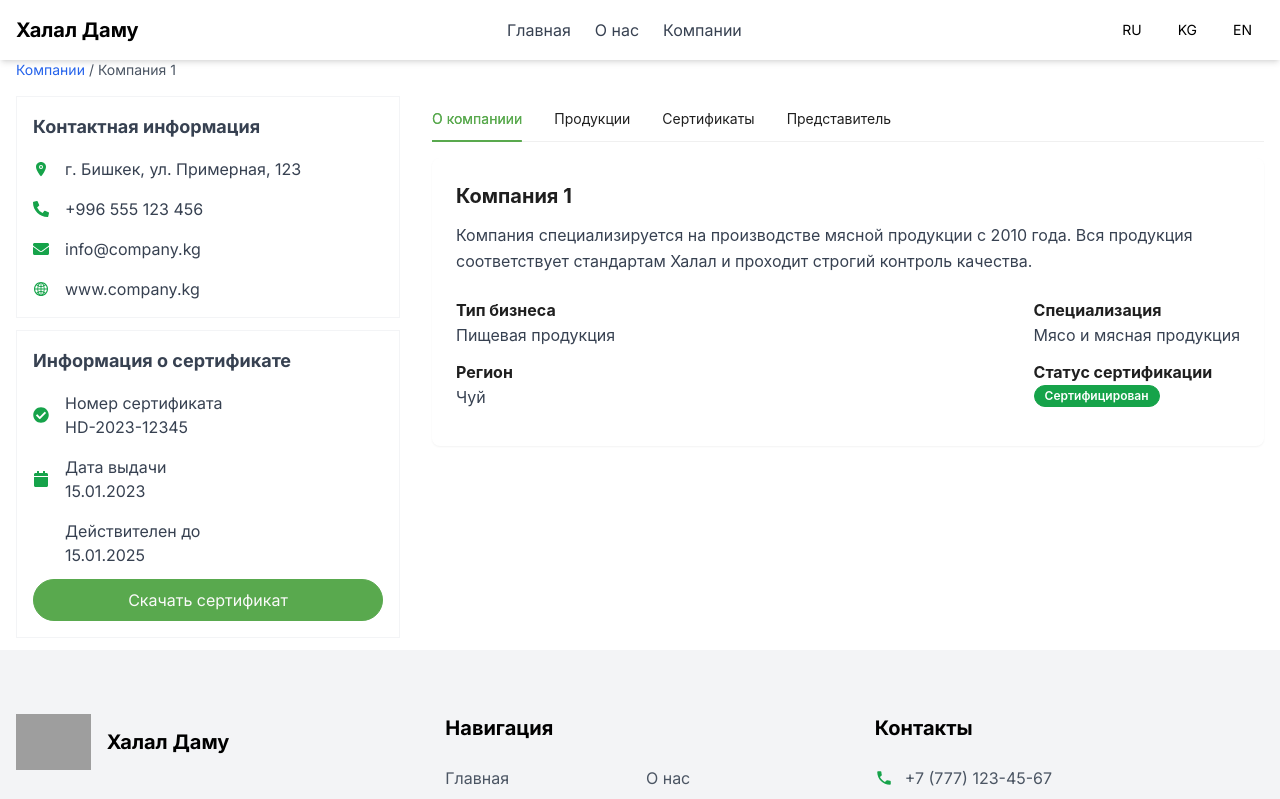
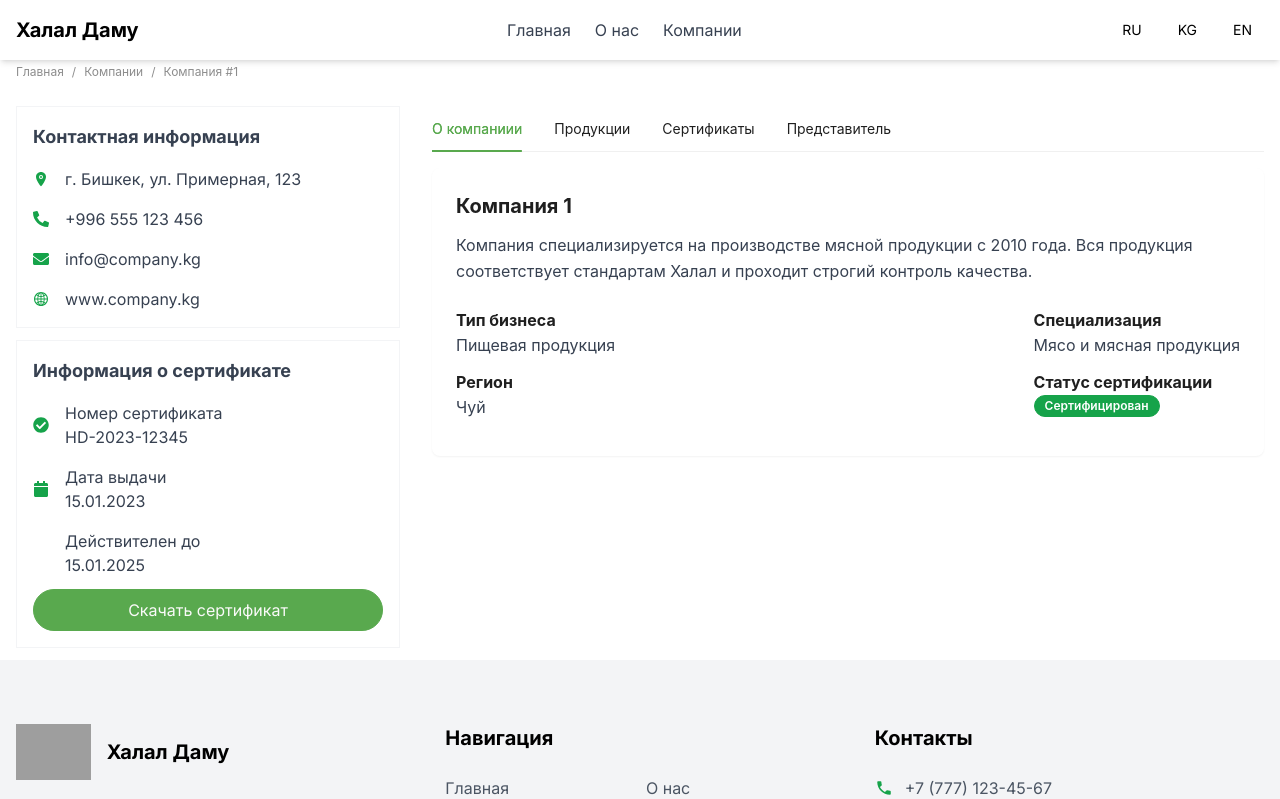
Before and after one commit to devalmazbek/halalKG, a Next.js app: page /companies/1 in a window 1280 px wide. Shown: the top 799 px of the page. Built offline with nearby package versions, Linux system fonts and the light colour scheme; grey boxes are pictures that could not be loaded; some icons are missing.

Commit message:
feat: breadcrumbs

```diff
--- a/src/app/companies/[id]/page.tsx
+++ b/src/app/companies/[id]/page.tsx
@@ -4,7 +4,6 @@ import { ContactInfo } from "@/components/ui/contact";
 
 import { CertificateInfo } from "@/components/ui/certificate-info";
 import { CompanyTabs } from "@/components/company-tabs";
-import { Breadcrumbs } from "@/components/breadcrumbs";
 
 import { CompanyDetailType } from "../types";
 
@@ -49,7 +48,6 @@ export default function CompayDetailPage({ params }: { params: { id: string } })
 
     return (
         <div className="container mx-auto">
-          <Breadcrumbs dynamicLabels={{ "companies": "Компании", [company.id]: company.name }} />
           <div className=" mt-4 flex">
             <div className="w-1/3 flex-none">
                 <ContactInfo company={company} />
--- a/src/app/layout.tsx
+++ b/src/app/layout.tsx
@@ -5,6 +5,7 @@ import "./globals.css";
 import Header from "../components/header/Header";
 import { Footer } from "@/components/Footer";
 import { Providers } from "./providers";
+import Breadcrumbs from "@/components/breadcrumbs";
 
 import './../i18n'
 
@@ -30,6 +31,7 @@ export default function RootLayout({
         <Providers>
           <div className="flex flex-col min-h-screen">
             <Header />
+            <Breadcrumbs />
             <main className="flex-grow">
               {children}
             </main>
--- a/src/components/breadcrumbs/index.tsx
+++ b/src/components/breadcrumbs/index.tsx
@@ -1,56 +1,64 @@
-// components/ui/Breadcrumbs.tsx
-"use client"
+'use client'
 
-import Link from "next/link"
-import { usePathname } from "next/navigation"
-import { useMemo } from "react"
+import Link from 'next/link'
+import { usePathname } from 'next/navigation'
+import { Breadcrumb } from 'antd'
+import { IoIosArrowForward } from "react-icons/io";
 
-interface Crumb {
-  label: string
-  href?: string
-}
 
-interface Props {
-  dynamicLabels?: Record<string, string>
-  baseCrumbs?: Crumb[]
-}
+export default function Breadcrumbs() {
+  const pathname = usePathname()
+  if(!pathname) return null;
 
-export const Breadcrumbs: React.FC<Props> = ({ dynamicLabels = {}, baseCrumbs = [] }) => {
-  const pathname = usePathname()
-  if (!pathname) return null
+  if (pathname === '/') return null;
 
-  const pathParts = pathname.split("/").filter(Boolean)
+  const segments = pathname.split('/').filter(Boolean)
 
-  const crumbs = useMemo(() => {
-    const built: Crumb[] = [...baseCrumbs]
+  const items = segments.map((segment, index) => {
+    const href = '/' + segments.slice(0, index + 1).join('/')
 
-    pathParts.forEach((part, idx) => {
-      const href = "/" + pathParts.slice(0, idx + 1).join("/")
-      const label = dynamicLabels[part] || decodeURIComponent(part)
+    let title = decodeURIComponent(segment)
 
-      built.push({
-        label,
-        href: idx !== pathParts.length - 1 ? href : undefined, // последняя крошка без ссылки
-      })
-    })
+    switch (segment) {
+      case 'companies':
+        title = 'Компании'
+        break
+      case 'about':
+        title = 'О нас'
+        break
+      case 'certificate':
+        title = 'Сертификаты'
+        break
+      case 'certification':
+        title = 'Сертификация'
+        break
+      default:
+        if (!isNaN(Number(segment))) {
+          title = `Компания #${segment}`
+        } else {
+          title = segment.replace(/-/g, ' ').replace(/^\w/, c => c.toUpperCase())
+        }
+    }
 
-    return built
-  }, [pathname, dynamicLabels, baseCrumbs])
+    return {
+      title,
+      href,
+    }
+  })
 
   return (
-    <nav className="text-sm text-gray-600 mb-4" aria-label="Breadcrumbs">
-      {crumbs.map((crumb, index) => (
-        <span key={index}>
-          {crumb.href ? (
-            <Link href={crumb.href} className="hover:underline text-blue-600">
-              {crumb.label}
-            </Link>
-          ) : (
-            <span>{crumb.label}</span>
-          )}
-          {index < crumbs.length - 1 && <span className="mx-1">/</span>}
-        </span>
-      ))}
-    </nav>
+    <div className="pr-1 py-1 font-normal container mx-auto">
+      <Breadcrumb
+        className="text-xs"
+        items={[
+          {
+            title: <Link href="/">Главная</Link>,
+          },
+          ...items.map((item) => ({
+            title: <Link href={item.href}>{item.title}</Link>,
+          })),
+        ]}
+      />
+    </div>
   )
 }
```
